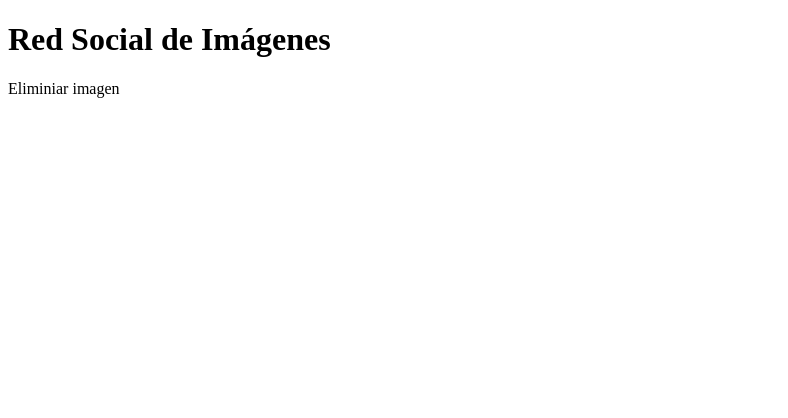
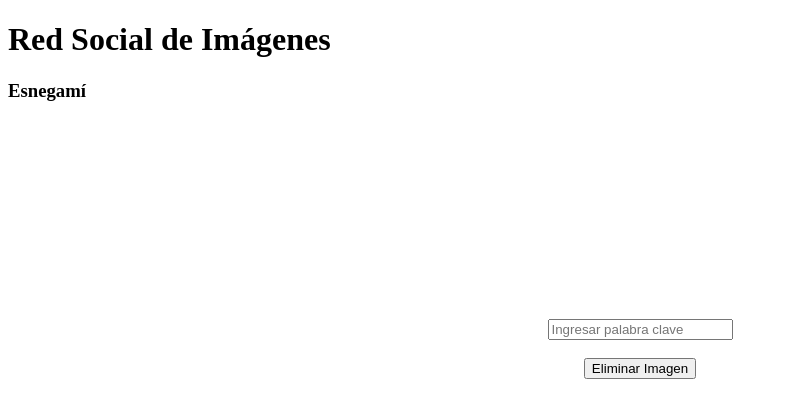
Before and after one commit to OscarArenas/Ciclo3_Grupo1_EquipoQ, a plain HTML site: page html/eliminar_imagen.html in a window 1280 px wide. Shown: the whole page, without its empty margins (0-788 px from the left). Drawn offline with Linux system fonts and the light colour scheme.

Commit message:
Se agregaron hojas de estilo

```diff
--- a/html/eliminar_imagen.html
+++ b/html/eliminar_imagen.html
@@ -2,6 +2,7 @@
 <html lang="en">
 
 <head>
+    <link rel="stylesheet" type="text/css" href="../css/estilo.css" />
     <meta charset="UTF-8">
     <meta name="viewport" content="width=device-width, initial-scale=1.0">
     <title>Eliminiar imagen</title>
@@ -10,8 +11,13 @@
 <body>
     <header>
         <h1>Red Social de Imágenes</h1>
+        <h3>Esnegamí</h3>
     </header>
-    Eliminiar imagen
+    <br><br><br><br><br><br><br><br><br><br><br>
+    <center>
+        <input type="text"  name="ingresarDatoElim" placeholder="Ingresar palabra clave"  /> <br><br>
+        <input type="submit" class="boton_1" name="eliminarImg" value="Eliminar Imagen" />
+        </center>
 </body>
 
 </html>
```
